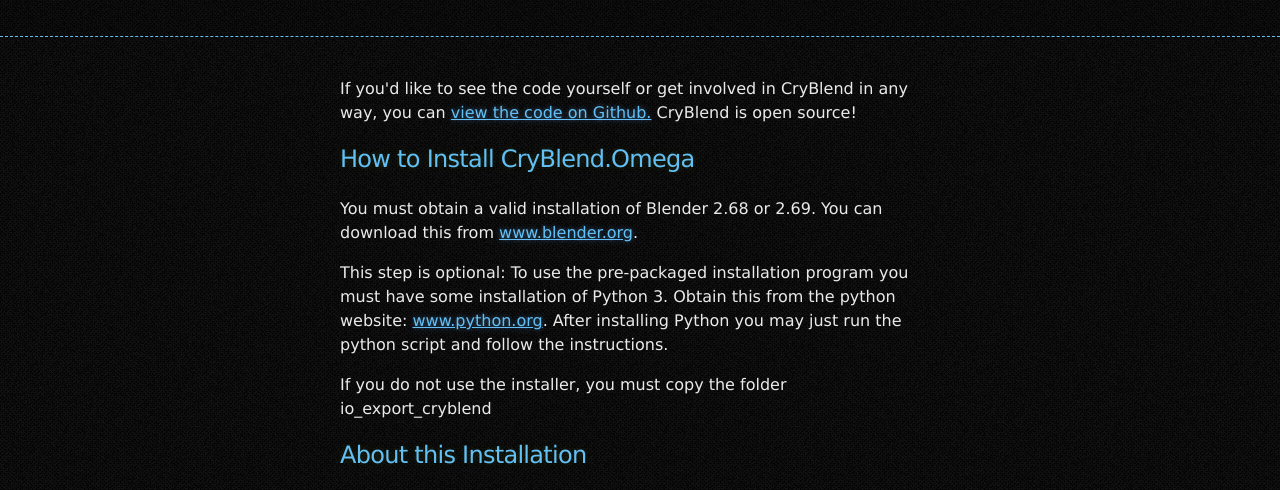
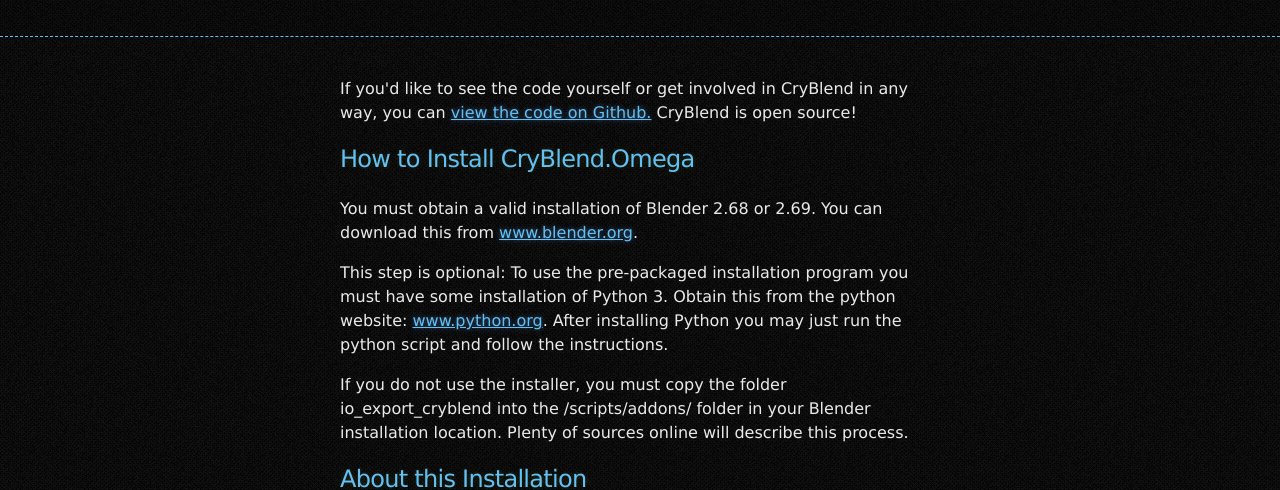
Before and after one commit to omegachysis/cryblend, a plain HTML site: page index.html in a window 1280 px wide. Shown: the part 238-728 px from the top of the page. Drawn offline with Linux system fonts and the light colour scheme.

Commit message:
complete - included more instructions

```diff
--- a/index.html
+++ b/index.html
@@ -43,7 +43,12 @@ This step is optional: To use the pre-packaged installation program you must hav
   After installing Python you may just run the python script and follow the instructions.
 </p>
 <p>
-If you do not use the installer, you must copy the folder io_export_cryblend
+If you do not use the installer, you must copy the folder io_export_cryblend into the /scripts/addons/ folder in your Blender installation location.
+Plenty of sources online will describe this process.
+</p>
+<p>
+
+</p>
 
 <h2>About this Installation</h2>
 
```
